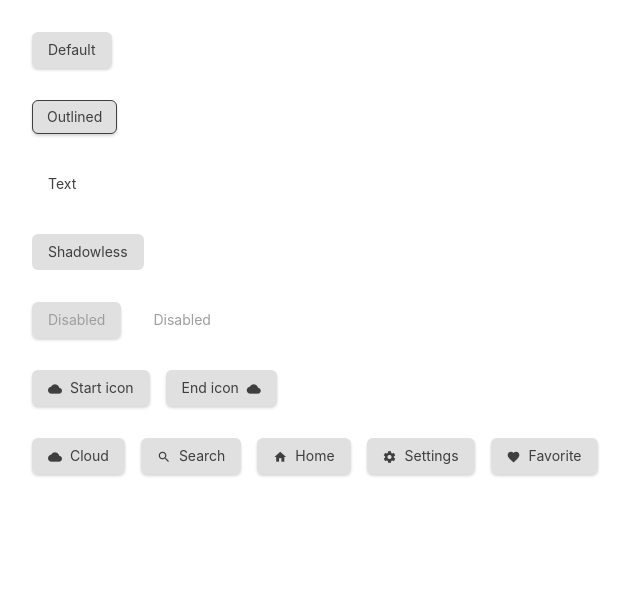
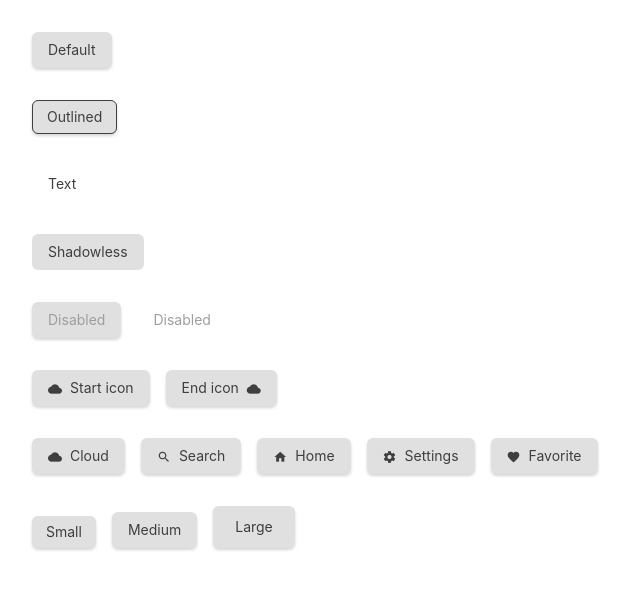
Before and after one commit to Drande/devchallenges-components, a React (Create React App) app: page / in a window 1280 px wide. Shown: the top 590 px of the page, without its empty margins (0-640 px from the left). Built offline with nearby package versions, Linux system fonts and the light colour scheme.

Commit message:
added button sizes

```diff
--- a/src/index.scss
+++ b/src/index.scss
@@ -6,13 +6,10 @@
 .column { display:  flex; flex-direction: column; }
 .flex-wrap { flex-wrap: wrap; }
 @for $count from 1 to 12 {
-  .g-#{$count} {
-    gap: $count * 0.5rem;
-  }
-  .p-#{$count} {
-    padding: $count * 0.5rem;
-  }
+  .g-#{$count} { gap: $count * 0.5rem; }
+  .p-#{$count} { padding: $count * 0.5rem; }
 }
+.align-items-end { align-items: flex-end; }
 
 
 body {
--- a/src/pages/ButtonsPage.tsx
+++ b/src/pages/ButtonsPage.tsx
@@ -27,6 +27,11 @@ const ButtonsPage: FunctionComponent<ButtonsPageProps> = () => {
                 <Button startIcon="settings">Settings</Button>
                 <Button startIcon="favorite">Favorite</Button>
             </div>
+            <div className="row g-2 flex-wrap align-items-end">
+                <Button size="sm">Small</Button>
+                <Button size="md">Medium</Button>
+                <Button size="lg">Large</Button>
+            </div>
         </div>
     );
 }
--- a/src/shared/components/Button.model.ts
+++ b/src/shared/components/Button.model.ts
@@ -4,9 +4,11 @@ export interface ButtonProps {
     disabled?: boolean;
     startIcon?: Icon;
     endIcon?: Icon;
+    size?: Sizes;
 }
 
 type ButtonVariant = "default" | "text" | "outlined";
+type Sizes = "sm" | "md" | "lg";
 
 type Icon = keyof IMaterialIcons;
 
--- a/src/shared/components/Button.scss
+++ b/src/shared/components/Button.scss
@@ -7,8 +7,12 @@ button {
     background-color: #E0E0E0;
     border: none;
     width: min-content;
+    height: min-content;
     color: #3F3F3F;
     white-space: nowrap;
+    &.sm { padding: 6px 14px; }
+    &.md { padding: 8px 16px; }
+    &.lg { padding: 11px 22px; }
     .material-icons {
         font-size: 14px;
         vertical-align: middle;
@@ -26,7 +30,9 @@ button {
         color: #9E9E9E;
     }
     &.outlined {
-        padding: 6px 14px;
+        &.md { padding: 6px 14px; }
+        &.sm { padding: 4px 12px; }
+        &.lg { padding: 9px 20px; }
         border: 1px solid #3F3F3F;
     }
     &.text {
--- a/src/shared/components/Button.tsx
+++ b/src/shared/components/Button.tsx
@@ -2,11 +2,12 @@ import React from "react";
 import { ButtonProps } from "./Button.model";
 import './Button.scss';
 
-const Button = ({ children, variant="default", disableShadow, disabled, startIcon, endIcon }: React.PropsWithChildren<ButtonProps>) => {
+const Button = ({ children, variant="default", disableShadow, disabled, startIcon, endIcon, size="md" }: React.PropsWithChildren<ButtonProps>) => {
     const finalClassname = [
         variant,
         disableShadow ? "" : "shadow",
         disabled ? "disabled" : "",
+        size
     ].join(" ");
     const startIconElement = startIcon ? (
         <span className="material-icons start">{startIcon}</span>
```
